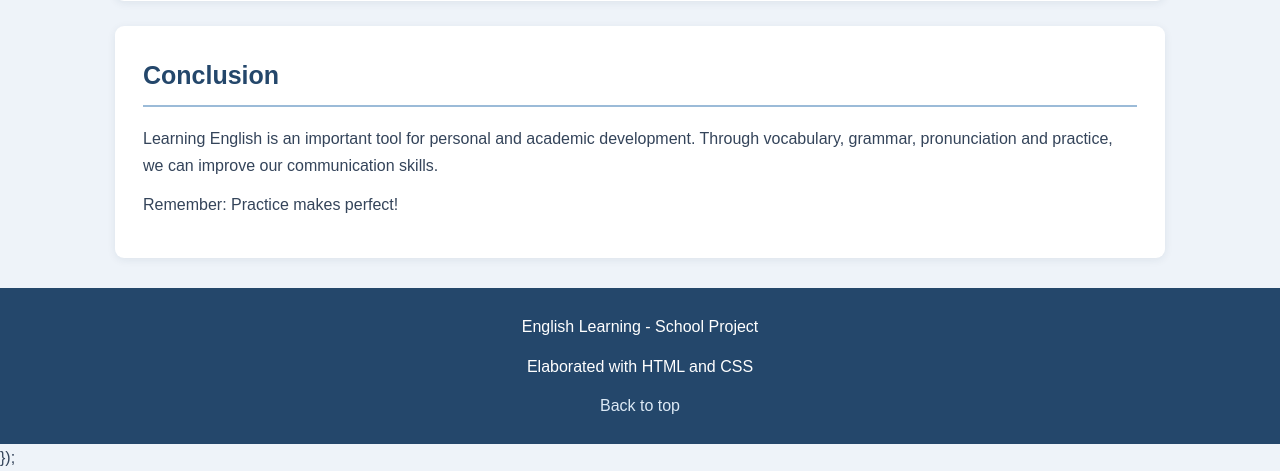
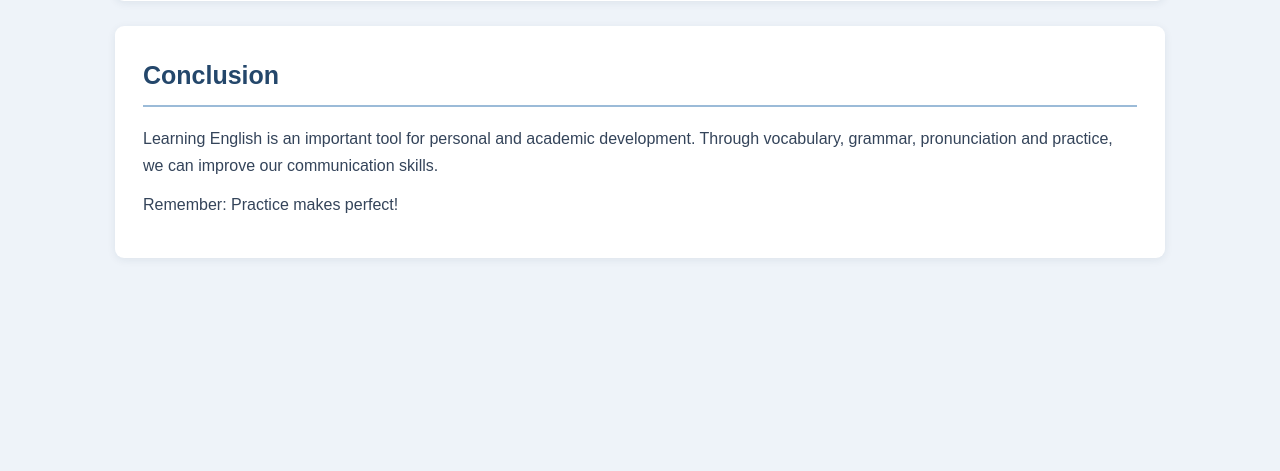
Before and after one commit to yasmincaballer/APP-WEB, a plain HTML site: page inddex.html in a window 1280 px wide. Shown: the part 5372-5843 px from the top of the page. After the commit the page ends 5660 px from the top, so only its background shows below. Drawn offline with Linux system fonts and the light colour scheme.

Commit message:
Fix HTML formatting and structure

```diff
--- a/inddex.html
+++ b/inddex.html
@@ -314,16 +314,7 @@
             <p>Remember: Practice makes perfect!</p>
         </section>
 
-    </main>
 
-    <footer>
-        <p>English Learning - School Project</p>
-        <p>Elaborated with HTML and CSS</p>
-        <a href="#top">Back to top</a>
-    </footer>
-<script src="script.js"></script>
-
-});
 
 </body>
 </html>
```
